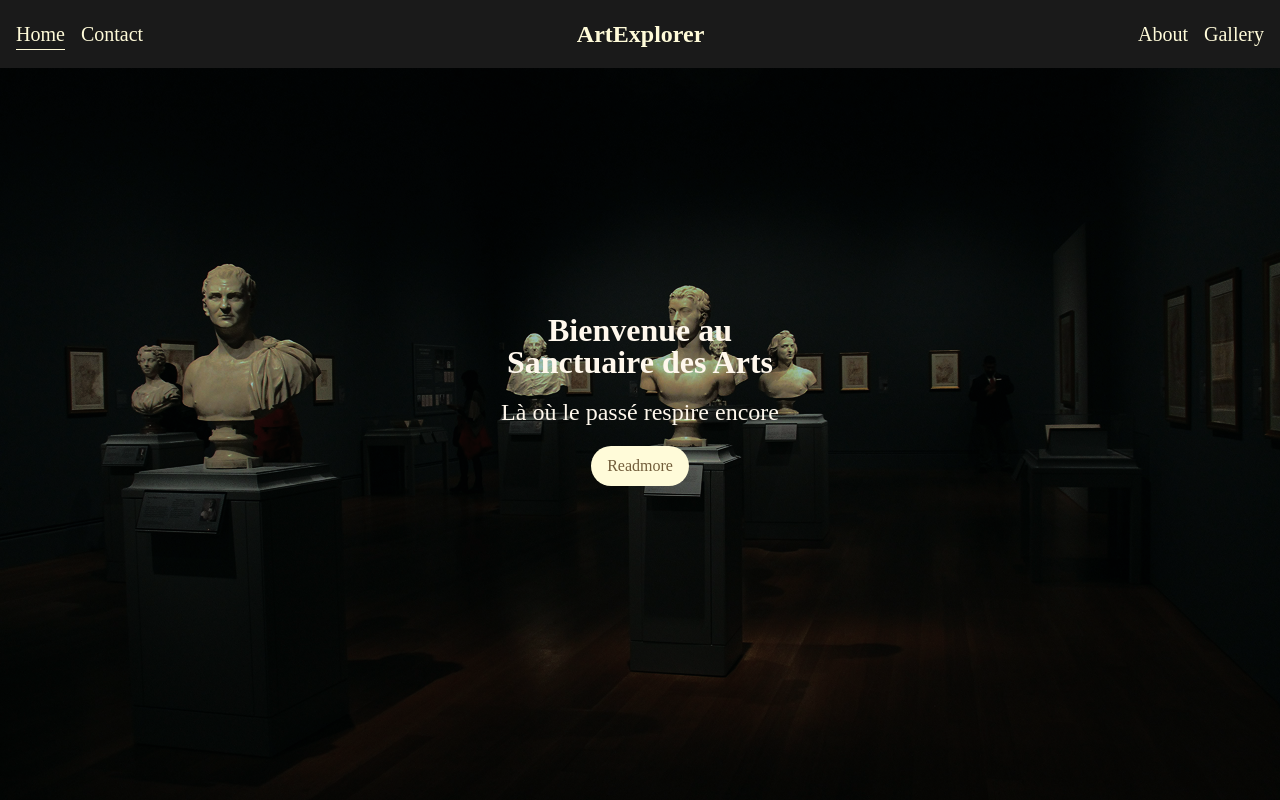
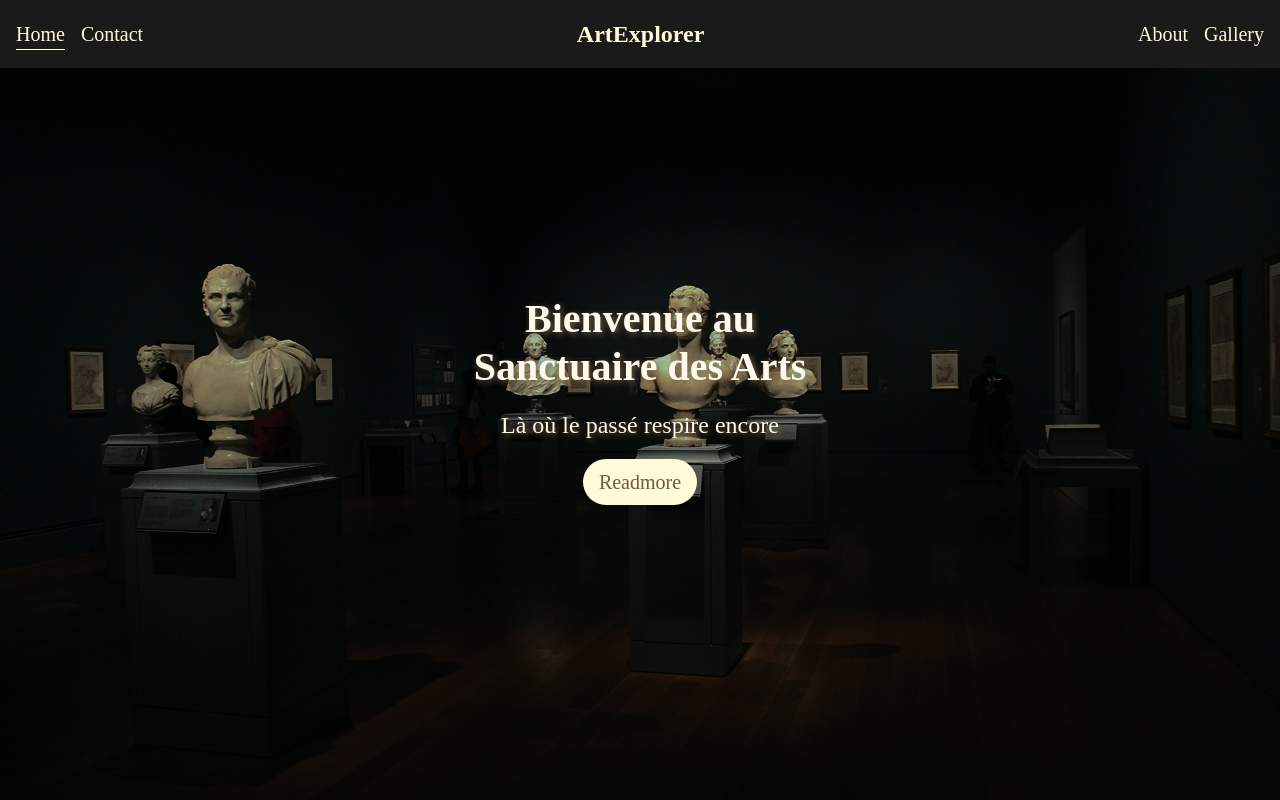
Before and after one commit to nugroho-dotnc/kel7_it2B_tb2, a React (Vite) app: page / in a window 1280 px wide. Shown: the top 800 px of the page. Built offline with nearby package versions, Linux system fonts and the light colour scheme.

Commit message:
commit final

```diff
--- a/src/App.jsx
+++ b/src/App.jsx
@@ -30,7 +30,7 @@ function AppContent() {
           <div className="flex flex-row justify-between items-center w-full">
             <div className="text-primary">
               <a href='/'>
-                <h2>ArtExplorer</h2>
+                <h2 className="text-primary">ArtExplorer</h2>
               </a>
             </div>
             <a className="text-primary" onClick={toggleNavbar}>
--- a/src/Resources/pages/contact/index.jsx
+++ b/src/Resources/pages/contact/index.jsx
@@ -20,8 +20,9 @@ const Contact = () => {
                 <div className="gap-32 inner-container w-full">
                     <div className="left flex flex-col gap-32 text-secondary">
                         <h1 className="headline">
-                            We are always ready to help and answer your question
+                            We're always ready to help and answer your question
                         </h1>
+                        <hr></hr>
                         <p>
                             Terima kasih atas kunjungan Anda. Jika ada hal yang ingin Anda diskusikan—baik itu pertanyaan, kolaborasi, maupun dukungan layanan—silakan hubungi kami melalui formulir kontak atau informasi yang tercantum. Kami berkomitmen untuk memberikan respon terbaik dalam waktu sesingkat mungkin.
                         </p>
--- a/src/Resources/pages/home/index.jsx
+++ b/src/Resources/pages/home/index.jsx
@@ -19,14 +19,14 @@ const Home = () => {
         <div className="flex flex-col gap-16" style={{ scrollBehavior:"smooth" }}>
                 <section className="h-screen w-full flex items-center justify-center bg-hero overflow-hidden">
                     <div className="flex flex-col gap-16">
-                        <h1 className="text-primary-100 text-center headline" >
+                        <h1 className="text-primary-100 text-center headline text-shadow-home" >
                             Bienvenue au <br></br>Sanctuaire des Arts
                         </h1>
-                        <p className="text-primary-100 text-content text-center">
+                        <p className="text-primary-100 text-content text-center text-shadow-home">
                             Là où le passé respire encore
                         </p>
                         <div className="w-full flex justify-center">
-                            <a className="text-secondary bg-primary px-16 py-8 rounded-full btn" href="#more">
+                            <a className="text-secondary text-xl bg-primary px-16 py-8 rounded-full btn" href="#more">
                                 Readmore
                             </a>
                         </div>
--- a/src/Resources/style/home.css
+++ b/src/Resources/style/home.css
@@ -9,12 +9,14 @@
     background-size: cover;
 }
 .headline {
-  font-size: 36px;
+  font-size: 48px;
   line-height: 36px;
+
 }
 
 .text-content{
   font-size: 18px;
+
 }
 
 button{
@@ -53,10 +55,14 @@ button{
   height: 400px;
   width: 400px;
 }
+.text-shadow-home{
+   text-shadow: 2px 2px 6px #725D3B;
+}
 @media (min-width: 768px) {
   .headline {
-    font-size: 72px;
-    line-height: 48px;
+    font-size: 2.5rem !important;
+    line-height: 3rem !important;
+
   }
   .text-content{
   font-size: 24px;
```
